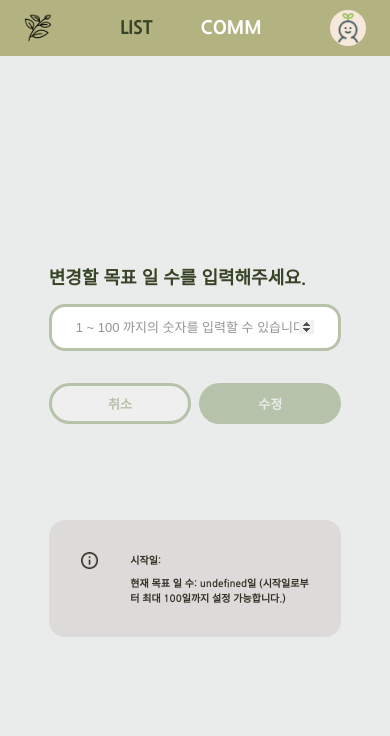
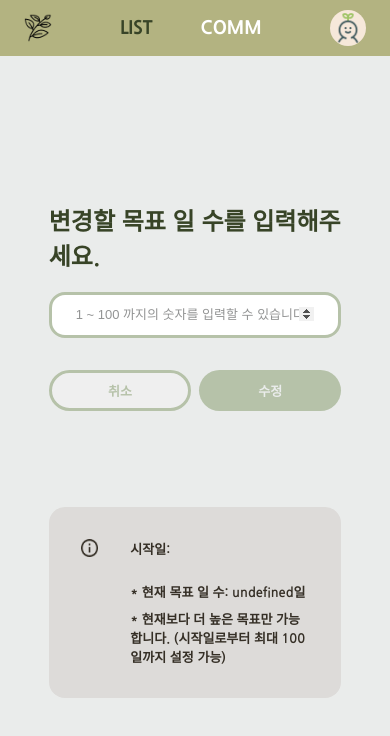
Before and after one commit to qkrrjsxor/Healing-forest, a Vue app in the folder vue-ssafy-final-pjt-k/: page /addiction/update/1 in a window 390 px wide. Shown: the top 736 px of the page. Built offline with nearby package versions, Linux system fonts and the light colour scheme; no server answers.

Commit message:
Fix: Addiction - 목표 일수 수정 (늘리는 것만 가능하도록 input 필드 제한 추가)

```diff
--- a/vue-ssafy-final-pjt-k/src/components/addiction/AddictionUpdate.vue
+++ b/vue-ssafy-final-pjt-k/src/components/addiction/AddictionUpdate.vue
@@ -28,8 +28,14 @@
           <p>{{ `시작일: ${formattedStartTime}` }}</p>
           <p>
             {{
-              `현재 목표 일 수: ${addictionItem.addiction.targetTime}일 (시작일로부터 최대 100일까지 설정 가능합니다.)
+              `* 현재 목표 일 수: ${addictionItem.addiction.targetTime}일
+
               `
+            }}
+          </p>
+          <p>
+            {{
+              `* 현재보다 더 높은 목표만 가능합니다. (시작일로부터 최대 100일까지 설정 가능)`
             }}
           </p>
         </div>
@@ -53,6 +59,8 @@ const store = useAddictionStore();
 const alertStore = useAlertStore();
 
 const targetTime = ref("");
+const originalTargetTime = ref("");
+
 const addictionId = route.params.id;
 
 // 해당 addiction 시작일 정보 가져오기
@@ -77,6 +85,7 @@ function formatDate(date) {
 onMounted(async () => {
   await store.getAddictionItem(addictionId);
   targetTimeInputRef.value.focus();
+  originalTargetTime.value = addictionItem.value.addiction.targetTime;
 });
 
 // addictionItem 변경 감지
@@ -95,9 +104,8 @@ watch(
 // 목표 일수 입력 제한
 const validateTargetTime = (e) => {
   const value = parseInt(e.target.value, 10);
-
-  if (value < 1) {
-    targetTime.value = 1;
+  if (value < originalTargetTime.value) {
+    targetTime.value = originalTargetTime.value;
   } else if (value > 100) {
     targetTime.value = 100;
   } else {
@@ -164,6 +172,7 @@ const updateAddiction = async () => {
 
 #target-input {
   padding: 2rem;
+  padding-left: 0;
 
   h2 {
     color: #384427;
@@ -214,6 +223,10 @@ const updateAddiction = async () => {
   display: flex;
   flex-direction: column;
   gap: 0.5rem;
+}
+
+#info-ment p:first-child {
+  margin-bottom: 1rem;
 }
 
 #button-set {
@@ -289,18 +302,8 @@ button:last-child {
   #target-input {
     padding: 0;
 
-    h2 {
-      font-size: large;
-    }
-
     input {
       padding: 0.8rem 1.5rem;
-    }
-  }
-
-  #info-box {
-    p {
-      font-size: x-small;
     }
   }
 
```
